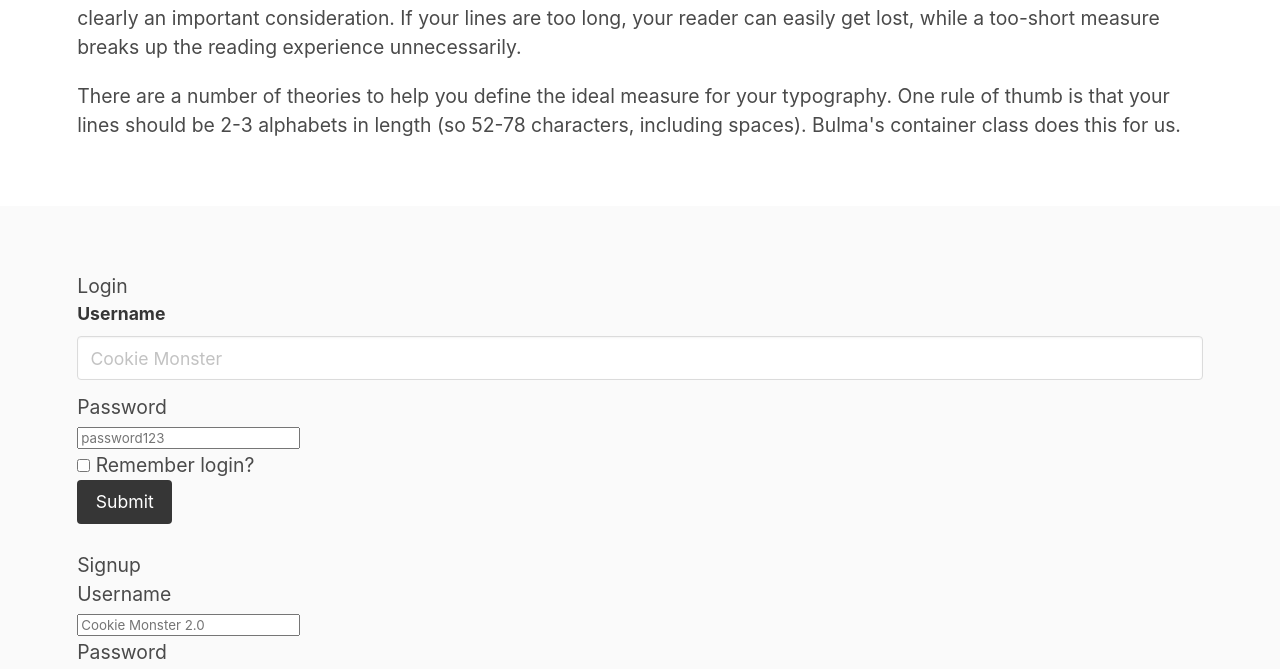
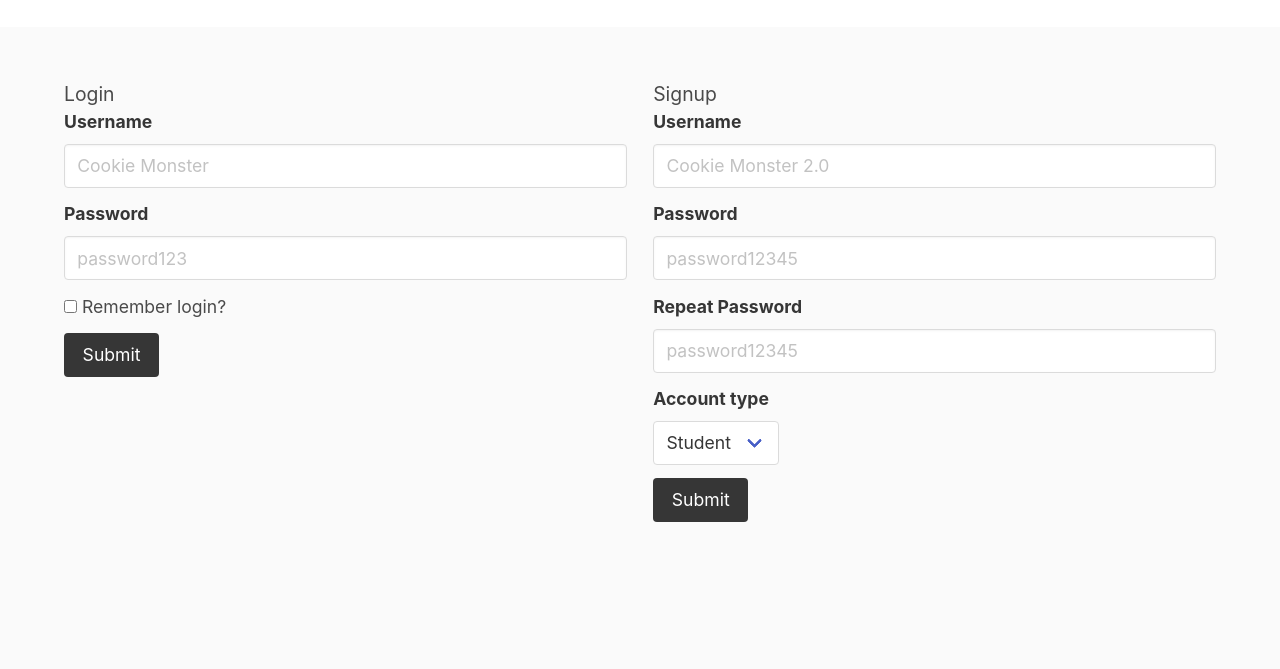
Before and after one commit to jdmar3-comp426/a02-hmhass, a website: page index.html in a window 1280 px wide. Shown: the part 3392-4061 px from the top of the page. After the commit the page ends 3967 px from the top, so only its background shows below. Drawn offline with nearby package versions, Linux system fonts and the light colour scheme; a web font is replaced by a local one.

Commit message:
Made fields and control. Test columns as well.

```diff
--- a/index.html
+++ b/index.html
@@ -91,7 +91,7 @@
             <h1 class="">Flavour</h1>
             <h5 class="">Express yourself with fonts, colors, images, and more</h5>
         </div>
-        <div class="columns">
+        <div class="">
             <ul">
                 <li class=><a>Pictures</a></li>
                 <li><a>Music</a></li>
@@ -118,7 +118,7 @@
 <section class="section has-background-white">
     <div class="container">
         <div class="content">
-            <div class="">
+            <div class="columns">
                 <div class="column">
                     <h1 class="">Hierarchy</h1>
                     <h5 class="">Order of importance of each element</h5>
@@ -153,7 +153,7 @@
 </section>
 <section class="section">
     <div class="container">
-        <div class="">
+        <div class="columns">
             <div class="column">
                 <h1 class="">Login</h1>
                 <form>
@@ -163,22 +163,22 @@
                             <input class="input" type="text" placeholder="Cookie Monster" name="username">
                         </div>
                     </div>
-                    <div class="">
-                        <label class="">Password</label>
-                        <div class="">
-                            <input class="" type="password" placeholder="password123" name="password">
+                    <div class="field">
+                        <label class="label">Password</label>
+                        <div class="control">
+                            <input class="input" type="password" placeholder="password123" name="password">
                         </div>
                     </div>
-                    <div class="">
-                        <div class="">
+                    <div class="field">
+                        <div class="control">
                             <label class="checkbox">
                                 <input type="checkbox" name="remember">
                                 Remember login?
                             </label>
                         </div>
                     </div>
-                    <div class="">
-                        <div class="">
+                    <div class="field">
+                        <div class="control">
                             <button class="button is-dark" type="submit">Submit</button>
                         </div>
                     </div>
@@ -187,28 +187,28 @@
             <div class="column">
                 <h1 class="">Signup</h1>
                 <form>
-                    <div class="">
-                        <label class="">Username</label>
-                        <div class="">
-                            <input class="" type="text" placeholder="Cookie Monster 2.0" name="username">
+                    <div class="field">
+                        <label class="label">Username</label>
+                        <div class="control">
+                            <input class="input" type="text" placeholder="Cookie Monster 2.0" name="username">
                         </div>
                     </div>
-                    <div class="">
-                        <label class="">Password</label>
-                        <div class="">
-                            <input class="" type="password" placeholder="password12345">
+                    <div class="field">
+                        <label class="label">Password</label>
+                        <div class="control">
+                            <input class="input" type="password" placeholder="password12345">
                         </div>
                     </div>
-                    <div class="">
-                        <label class="">Repeat Password</label>
-                        <div class="">
+                    <div class="field">
+                        <label class="label">Repeat Password</label>
+                        <div class="control">
                             <input class="input" type="password" placeholder="password12345" name="password">
                         </div>
                     </div>
-                    <div class="">
-                        <label class="">Account type</label>
-                        <div class="">
-                            <div class="">
+                    <div class="field">
+                        <label class="label">Account type</label>
+                        <div class="control">
+                            <div class="select">
                                 <select name="accountType">
                                     <option>Student</option>
                                     <option>Teacher</option>
@@ -216,8 +216,8 @@
                             </div>
                         </div>
                     </div>
-                    <div class="">
-                        <div class="">
+                    <div class="field">
+                        <div class="control">
                             <button class="button is-dark" type="submit">Submit</button>
                         </div>
                     </div>
```
